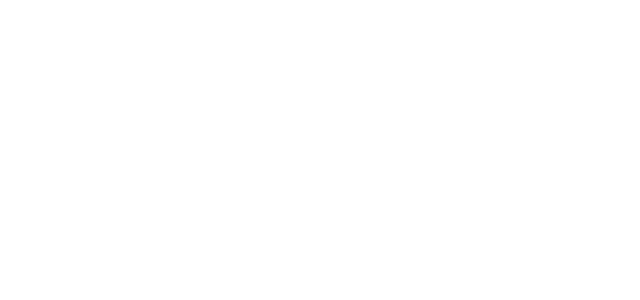
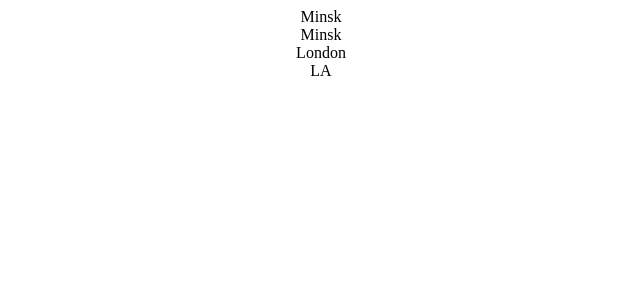
Before and after one commit to AlexSuslin9021/React-kabzda, a React (Create React App) app: page / in a window 1280 px wide. Shown: the top 300 px of the page, without its empty margins (319-959 px from the left). Built offline with nearby package versions, Linux system fonts and the light colour scheme.

Commit message:
change SelectOn.tsx

```diff
--- a/src/App.tsx
+++ b/src/App.tsx
@@ -21,7 +21,7 @@
        onSet(value)
     }
 
-
+const [collaps, setCollaps]=useState<boolean>(true)
   return (
 
     <div className="App">
@@ -35,7 +35,11 @@
         {/*< Raiting value={raiting} onClickStar={setRaiting}/>*/}
         {/*<Title title ={"This is App component"}/>*/}
         {/*<Title title ={"My friends"}/>*/}
-        <SelectON/>
+        <SelectON items={[
+            {id:1, city: 'Minsk'},
+            {id:2, city: 'London'},
+            {id:3, city: 'LA'}
+        ]  } onChange={()=>setCollaps(!collaps) }collaps={collaps}/>
         {/*<Accordion titleValue={"Menu"}  collapsed={collapsed} callback={setCollapsed} items={[*/}
         {/*    {id:1, name:'alex'} ,*/}
         {/*    {id:2, name:'anna'} ,*/}
--- a/src/Components/SelectOn/SelectOn.tsx
+++ b/src/Components/SelectOn/SelectOn.tsx
@@ -1,19 +1,28 @@
-import React from "react";
+import React, {FC, useState} from "react";
+
+type valueType= 'Minsk' | 'London' | 'LA'
+
 
 type itemsType={
     id:number,
-    name:string
+    city:valueType
 }
-type SelectPropsType={
-    id:number
+type SelectPropsType ={
+
     onChange:()=>void
     items: itemsType[]
+    collaps:boolean
 }
-export const SelectON = () => {
+export const SelectON : FC<SelectPropsType > = (props ) => {
+    const[value, setValue]=useState<valueType>('Minsk')
 
-    return (
-        <div>
+    return (<>
+        <div onClick={props.onChange}> {value}</div>
 
-        </div>
+            { props.collaps ? props.items.map(i=><div key={i.id} onClick={()=>{setValue(i.city)
+                props.onChange()
+            }} >{ i.city}</div>) :<div></div>}
+
+        </>
     );
 };
```
